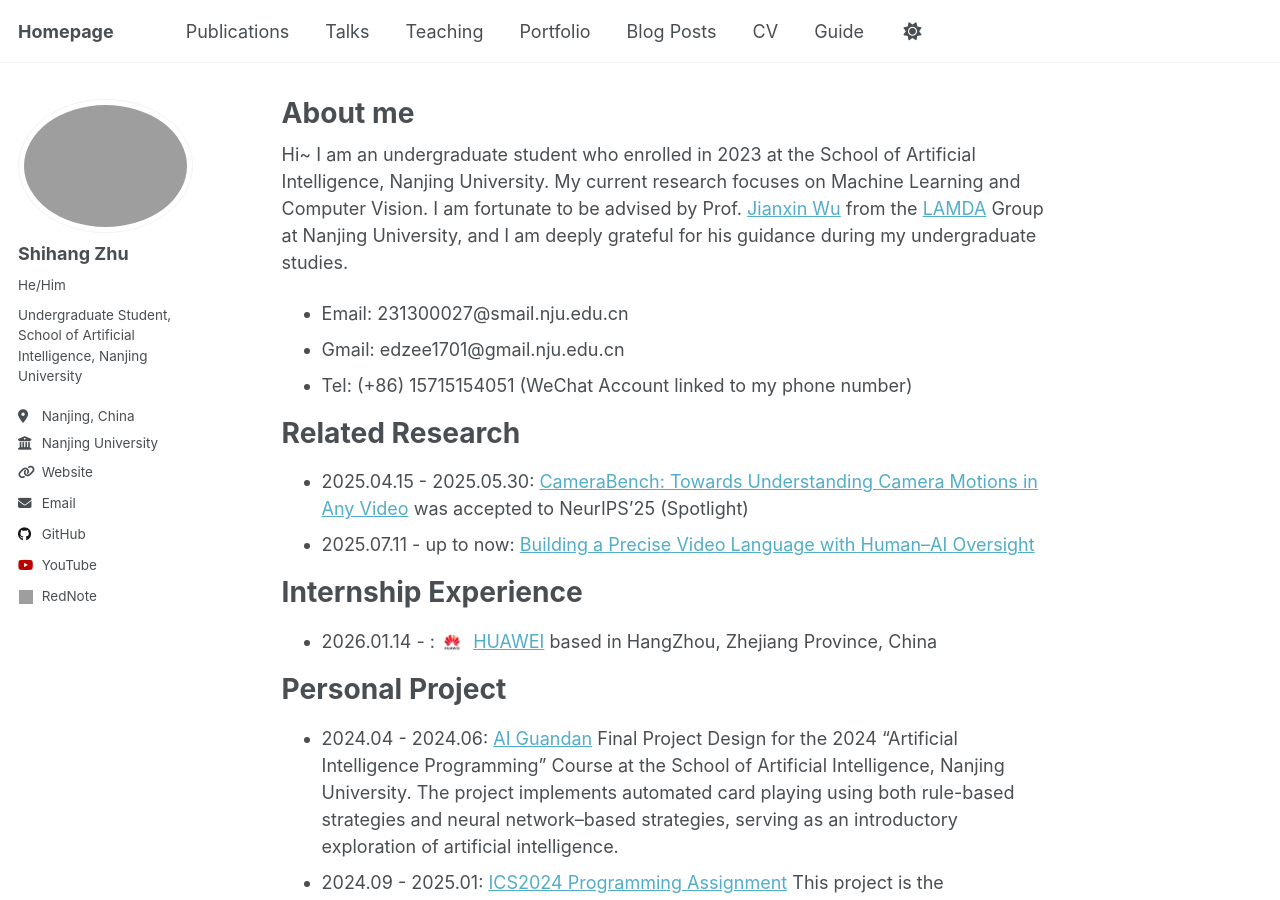
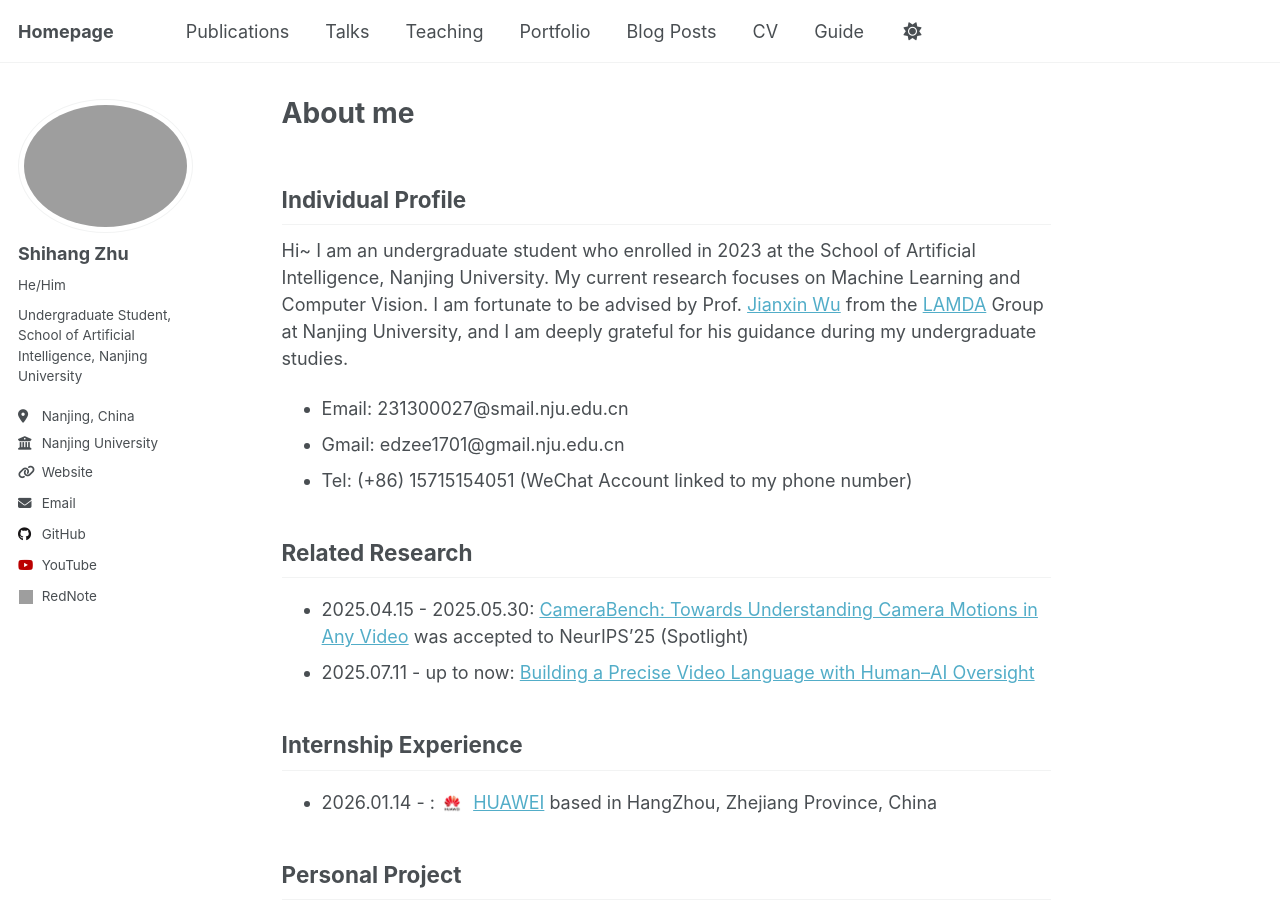
Before and after one commit to edzee3000/edzee3000.github.io, a Jekyll site: the page built from _pages/about.md, in a window 1280 px wide and 900 px high. Built offline with Jekyll 4.4.1, drawn with Linux system fonts in a browser that asks for light colours; a script that is not in the unit is left out; grey boxes are pictures that could not be loaded.

```diff
--- a/_pages/about.md
+++ b/_pages/about.md
@@ -7,23 +7,24 @@ redirect_from:
   - /about.html
 ---
 
+## Individual Profile
 Hi~ I am an undergraduate student who enrolled in 2023 at the School of Artificial Intelligence, Nanjing University. My current research focuses on Machine Learning and Computer Vision. I am fortunate to be advised by Prof. [Jianxin Wu](https://cs.nju.edu.cn/wujx/) from the [LAMDA](https://www.lamda.nju.edu.cn/CH.MainPage.ashx) Group at Nanjing University, and I am deeply grateful for his guidance during my undergraduate studies.
 
 - Email: 231300027@smail.nju.edu.cn
 - Gmail: edzee1701@gmail.nju.edu.cn
 - Tel: (+86) 15715154051 (WeChat Account linked to my phone number)
 
-# Related Research
+## Related Research
 - 2025.04.15 - 2025.05.30: [CameraBench: Towards Understanding Camera Motions in Any Video](https://linzhiqiu.github.io/papers/camerabench/) was accepted to NeurIPS’25 (Spotlight)
 - 2025.07.11 - up to now: [Building a Precise Video Language with Human–AI Oversight](https://openreview.net/forum?id=YCtPWfs8Nt)
 
 
-# Internship Experience
+## Internship Experience
 - 2026.01.14 - : <img src="../images/HUAWEI.png" style="width:24px; height:24px; margin-right:4px;"> [HUAWEI](https://www.huawei.com/cn/) based in HangZhou, Zhejiang Province, China
 
 
 
-# Personal Project
+## Personal Project
 - 2024.04 - 2024.06: [AI Guandan](https://github.com/edzee3000/AIGuanDanGame) Final Project Design for the 2024 "Artificial Intelligence Programming" Course at the School of Artificial Intelligence, Nanjing University. The project implements automated card playing using both rule-based strategies and neural network–based strategies, serving as an introductory exploration of artificial intelligence.
 - 2024.09 - 2025.01: [ICS2024 Programming Assignment](https://github.com/edzee3000/ICS2024PA) This project is the programming assignment of the class [ICS(Introduction to Computer System)](https://nju-projectn.github.io/ics-pa-gitbook/ics2024/) in Department of Computer Science and Technology, Nanjing University. Here gives out my understanding of the project and its concrete implementation, covering a total of five branches: PA1–PA4 and the master branch. For the guide of this programming assignment, refer to https://nju-projectn.github.io/ics-pa-gitbook/ics2024/
 - 2025.06 - 2025.08: [ASLRecognition](https://github.com/edzee3000/ASLRecognition) This project aims to train a multimodal model for recognizing American Sign Language from scratch by building a Transformer Encoder–Decoder Architecture and incorporating Squeezeformer to optimize the model.
@@ -32,6 +33,6 @@ for [“Huatai Securities Cup” AI+ Innovation and Entrepreneurship Competition
 Focusing on the rich and implicit information contained in images and charts within financial documents (such as research reports), this project develops a document question-answering system that allows users to upload documents, perform cross-modal retrieval to recall relevant document pages, and then leverage large vision models to analyze charts and figures on those pages and answer user queries.
 
 
-# Student Affairs
+## Student Affairs
 - 2025.10.01 - 2026.01.12：Served as Student Affairs Assistant, School of Artificial Intelligence, Nanjing University
 - 2025.09.01 - 2026.06.30: Served as President of the Student Union, School of Artificial Intelligence, Nanjing University
```
